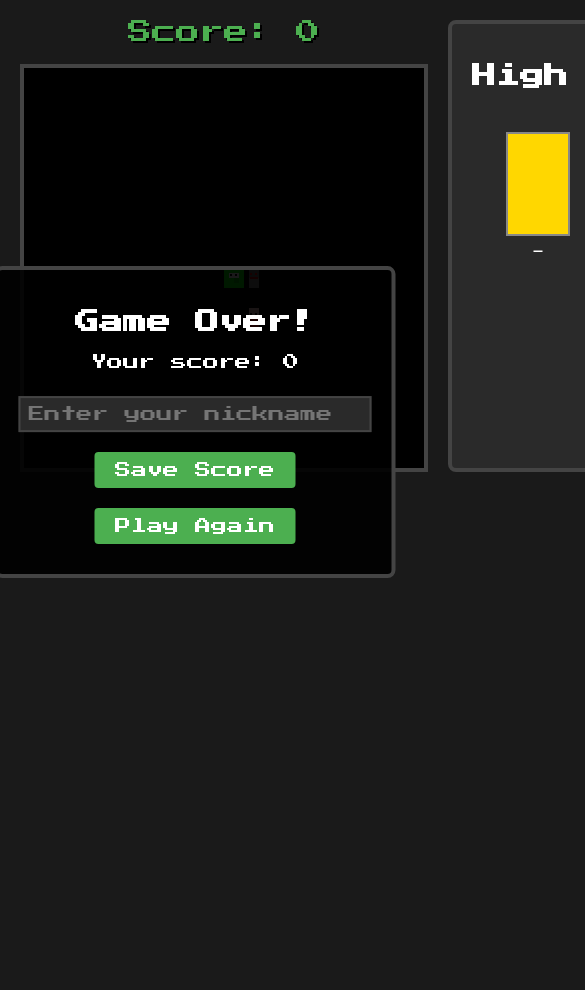
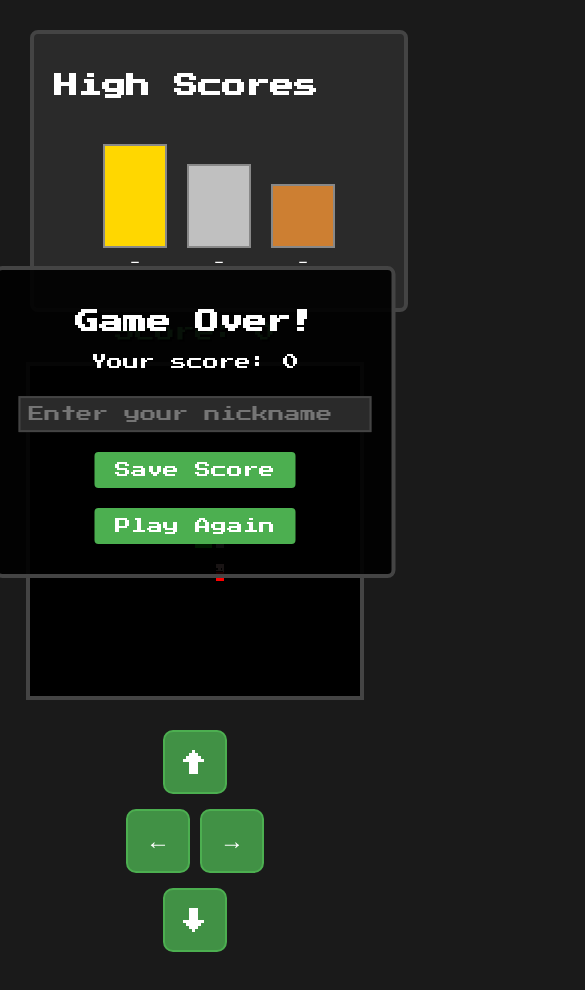
Before and after one commit to firmalemony/had, a plain HTML site: page index.html in a window 390 px wide. Shown: the top 990 px of the page, 585 px wide, since content can reach past the window. Before the commit the page ends 844 px from the top, so only its background shows below. Drawn offline with Linux system fonts and the light colour scheme.

Commit message:
Add mobile touch controls and responsive design

```diff
--- a/index.html
+++ b/index.html
@@ -153,6 +153,78 @@
         button:hover {
             background-color: #45a049;
         }
+
+        /* Mobile controls */
+        .mobile-controls {
+            display: none;
+            margin-top: 20px;
+            text-align: center;
+        }
+
+        .control-row {
+            display: flex;
+            justify-content: center;
+            margin: 5px 0;
+        }
+
+        .control-btn {
+            width: 60px;
+            height: 60px;
+            margin: 5px;
+            background-color: rgba(76, 175, 80, 0.8);
+            border: 2px solid #4CAF50;
+            border-radius: 10px;
+            color: white;
+            font-size: 24px;
+            cursor: pointer;
+            display: flex;
+            align-items: center;
+            justify-content: center;
+            user-select: none;
+            -webkit-tap-highlight-color: transparent;
+        }
+
+        .control-btn:active {
+            background-color: #45a049;
+            transform: scale(0.95);
+        }
+
+        /* Mobile responsive design */
+        @media (max-width: 768px) {
+            body {
+                flex-direction: column;
+                padding: 10px;
+            }
+
+            .game-container {
+                flex-direction: column;
+                gap: 10px;
+            }
+
+            .scoreboard {
+                width: 100%;
+                max-width: 400px;
+                order: -1;
+            }
+
+            canvas {
+                width: 100%;
+                max-width: 400px;
+                height: auto;
+            }
+
+            .mobile-controls {
+                display: block;
+            }
+
+            .current-score {
+                font-size: 20px;
+            }
+
+            .podium-name {
+                font-size: 10px;
+            }
+        }
     </style>
 </head>
 <body>
@@ -160,6 +232,18 @@
         <div class="game-area">
             <div class="current-score">Score: 0</div>
             <canvas id="gameCanvas" width="400" height="400"></canvas>
+            <div class="mobile-controls">
+                <div class="control-row">
+                    <div class="control-btn" id="upBtn">↑</div>
+                </div>
+                <div class="control-row">
+                    <div class="control-btn" id="leftBtn">←</div>
+                    <div class="control-btn" id="rightBtn">→</div>
+                </div>
+                <div class="control-row">
+                    <div class="control-btn" id="downBtn">↓</div>
+                </div>
+            </div>
             <div id="gameOver">
                 <h2>Game Over!</h2>
                 <p>Your score: <span id="finalScore">0</span></p>
@@ -516,6 +600,63 @@
             }
         });
 
+        // Mobile touch controls
+        function setupMobileControls() {
+            const upBtn = document.getElementById('upBtn');
+            const downBtn = document.getElementById('downBtn');
+            const leftBtn = document.getElementById('leftBtn');
+            const rightBtn = document.getElementById('rightBtn');
+
+            function handleDirection(direction) {
+                switch (direction) {
+                    case 'up':
+                        if (snake.direction.y !== 1) {
+                            snake.direction = {x: 0, y: -1};
+                        }
+                        break;
+                    case 'down':
+                        if (snake.direction.y !== -1) {
+                            snake.direction = {x: 0, y: 1};
+                        }
+                        break;
+                    case 'left':
+                        if (snake.direction.x !== 1) {
+                            snake.direction = {x: -1, y: 0};
+                        }
+                        break;
+                    case 'right':
+                        if (snake.direction.x !== -1) {
+                            snake.direction = {x: 1, y: 0};
+                        }
+                        break;
+                }
+            }
+
+            // Touch events
+            upBtn.addEventListener('touchstart', (e) => {
+                e.preventDefault();
+                handleDirection('up');
+            });
+            downBtn.addEventListener('touchstart', (e) => {
+                e.preventDefault();
+                handleDirection('down');
+            });
+            leftBtn.addEventListener('touchstart', (e) => {
+                e.preventDefault();
+                handleDirection('left');
+            });
+            rightBtn.addEventListener('touchstart', (e) => {
+                e.preventDefault();
+                handleDirection('right');
+            });
+
+            // Mouse events for testing on desktop
+            upBtn.addEventListener('click', () => handleDirection('up'));
+            downBtn.addEventListener('click', () => handleDirection('down'));
+            leftBtn.addEventListener('click', () => handleDirection('left'));
+            rightBtn.addEventListener('click', () => handleDirection('right'));
+        }
+
         // Alternative initialization for Vercel
         function initGame() {
             console.log('Initializing game...');
@@ -543,6 +684,10 @@
 
                 randomizeZombie();
                 console.log('Zombie randomized');
+
+                // Setup mobile controls
+                setupMobileControls();
+                console.log('Mobile controls setup');
 
                 // Clear any existing loops
                 if (gameLoop) clearInterval(gameLoop);
```
